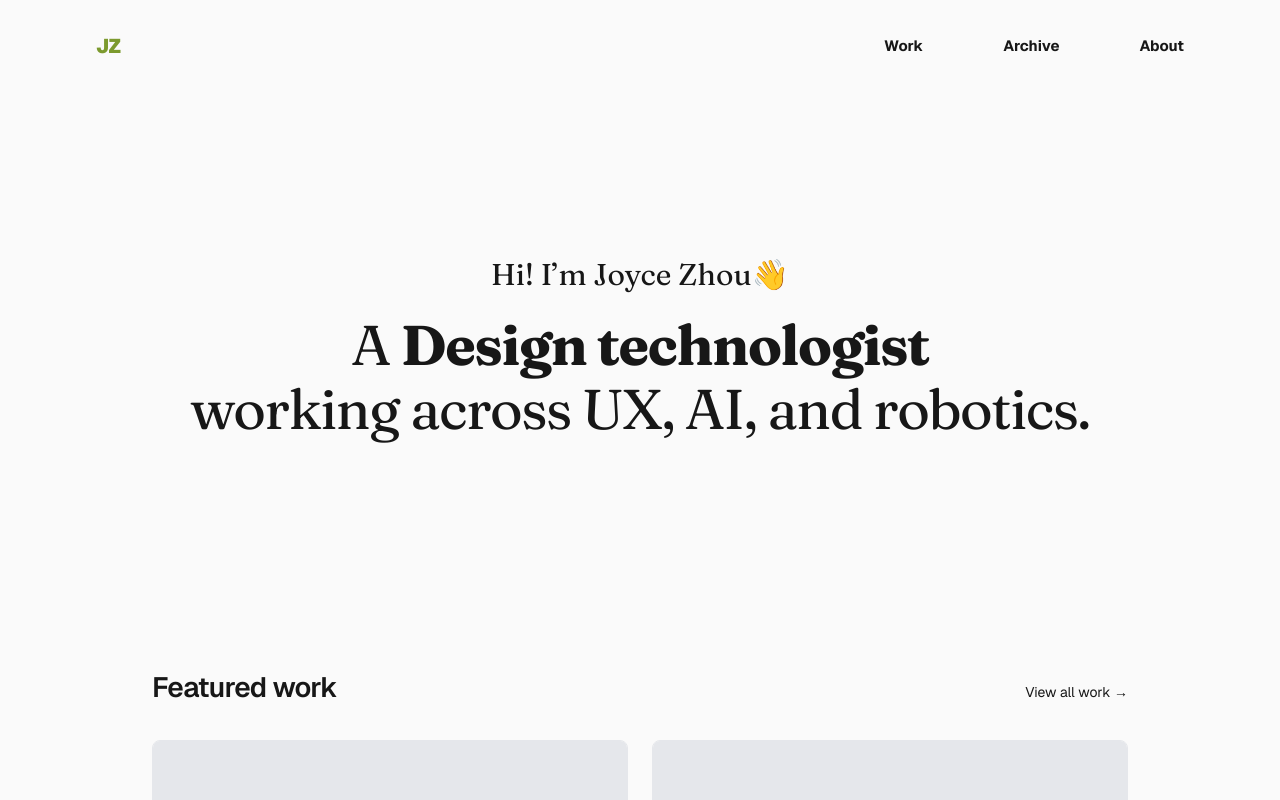
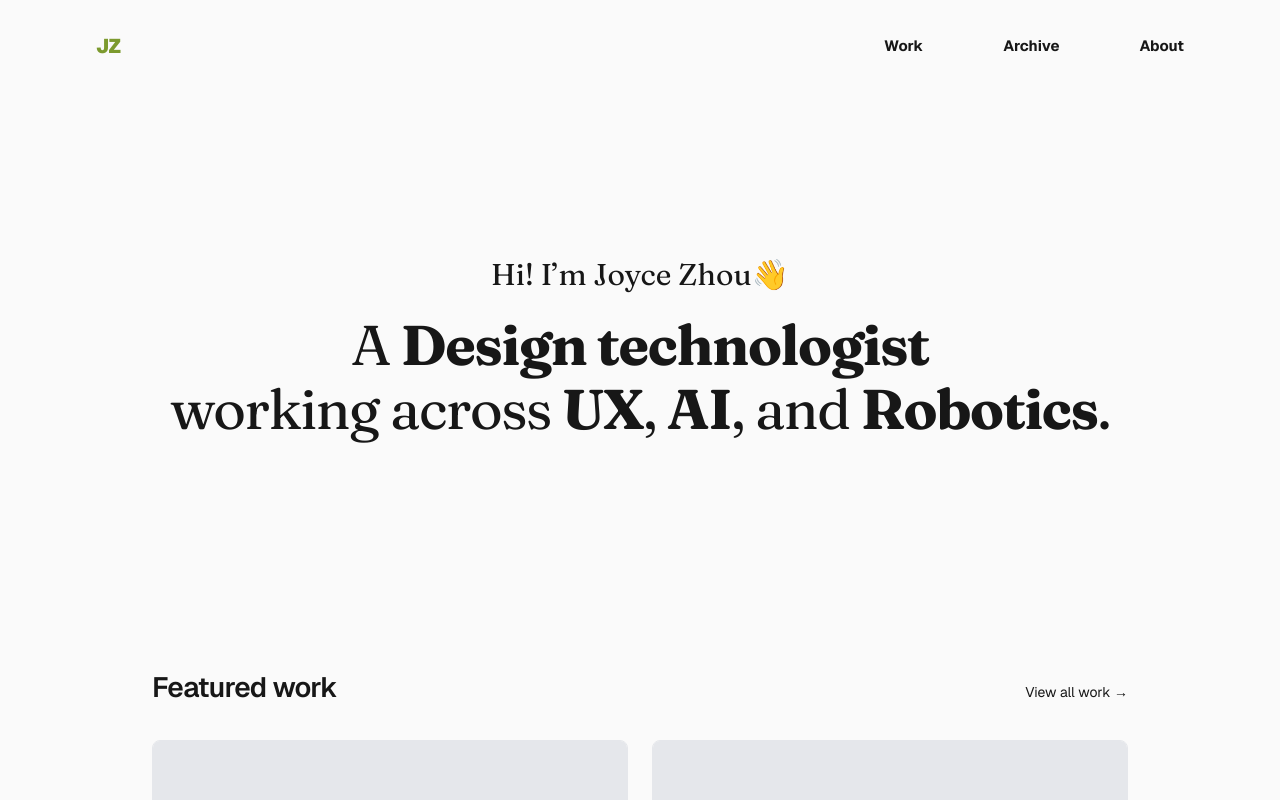
Before and after one commit to JzZ404/JZCOM, a Next.js app: page / in a window 1280 px wide. Shown: the top 800 px of the page. Built offline with nearby package versions, Linux system fonts and the light colour scheme.

Commit message:
style: bold UX, AI, and Robotics in the hero headline

```diff
--- a/app/page.tsx
+++ b/app/page.tsx
@@ -11,7 +11,15 @@ export default function Home() {
         name="Joyce Zhou"
         leadWord="A"
         headlineLine1="Design technologist"
-        headlineLine2="working across UX, AI, and robotics."
+        headlineLine2={[
+          { text: "working across " },
+          { text: "UX", bold: true },
+          { text: ", " },
+          { text: "AI", bold: true },
+          { text: ", and " },
+          { text: "Robotics", bold: true },
+          { text: "." },
+        ]}
       />
       <FeaturedProjects projects={featured} />
     </>
--- a/components/HeroSection.tsx
+++ b/components/HeroSection.tsx
@@ -1,8 +1,13 @@
+type HeadlineSegment = {
+  text: string;
+  bold?: boolean;
+};
+
 type HeroSectionProps = {
   name: string;
   leadWord: string; // regular-weight lead-in, e.g. "A"
   headlineLine1: string; // bold, continues leadWord on the same visual line
-  headlineLine2: string; // regular weight, forced onto its own line
+  headlineLine2: HeadlineSegment[]; // mixed weight, forced onto its own line
 };
 
 export default function HeroSection({
@@ -21,7 +26,11 @@ export default function HeroSection({
         <span className="font-normal">{leadWord} </span>
         <span className="font-bold">{headlineLine1}</span>
         <br />
-        <span className="font-normal">{headlineLine2}</span>
+        {headlineLine2.map((segment, i) => (
+          <span key={i} className={segment.bold ? "font-bold" : "font-normal"}>
+            {segment.text}
+          </span>
+        ))}
       </h1>
     </section>
   );
```
